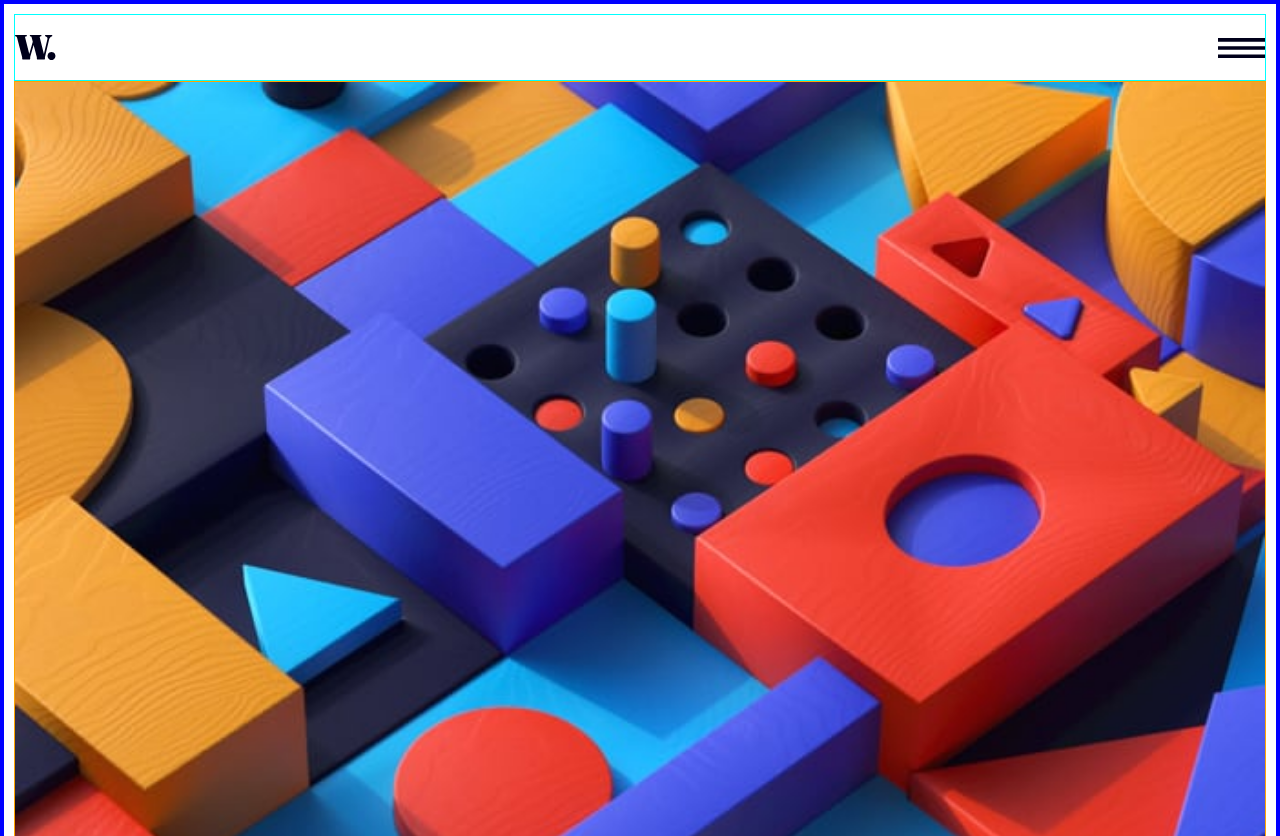
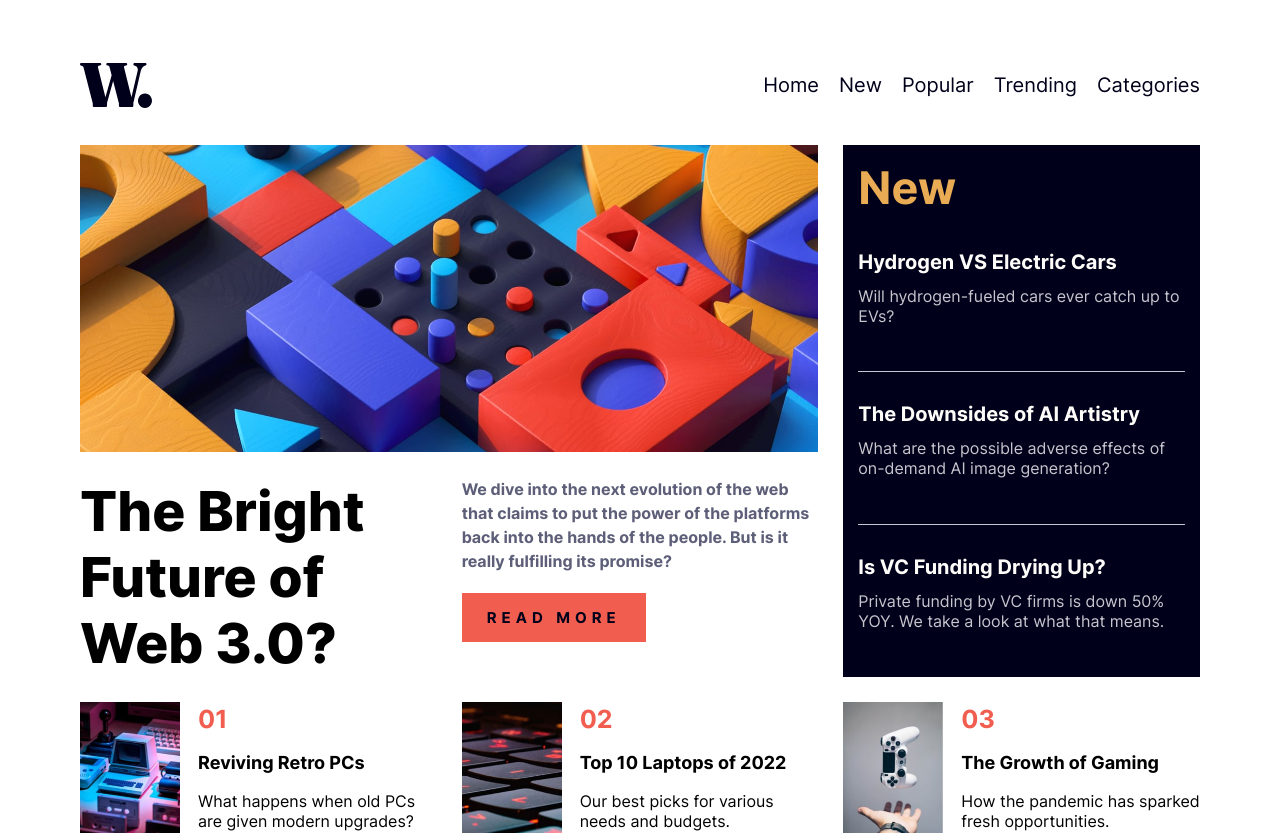
Before and after one commit to Si1entERA/news-homePage, a plain HTML site: page index.html in a window 1280 px wide. Shown: the top 836 px of the page. Drawn offline with Linux system fonts and the light colour scheme.

Commit message:
grid layout added

```diff
--- a/index.html
+++ b/index.html
@@ -2,7 +2,9 @@
 <html lang="en">
 <head>
   <meta charset="UTF-8">
-  <meta name="viewport" content="width=device-width, initial-scale=1.0"> <!-- displays site properly based on user's device -->
+  <meta name="description" content="news homepage">
+  <!-- displays site properly based on user's device -->
+  <meta name="viewport" content="width=device-width, initial-scale=1.0">
 
   <link rel="icon" type="image/png" sizes="32x32" href="./assets/images/favicon-32x32.png">
 
@@ -13,14 +15,14 @@
 </head>
 <body>
   <main class="main">
-
+    <div id="overlay"></div>
     <header>
       <img src="./assets/images/logo.svg" alt="logo">
       <!-- <img src="./assets/images/icon-menu.svg" alt="hamburger menu"> -->
-      <nav>
+      <nav aria-live="polite">
         <!-- Sidebar -->
         <ul class="sidebar">
-          <li class="close"><a href="#"><img src="./assets/images/icon-menu-close.svg" alt="close icon"></a></li>
+          <li class="close" aria-label="close menu button"><a href="#"><img src="./assets/images/icon-menu-close.svg" alt="close icon"></a></li>
           <li><a href="#">Home</a></li>
           <li><a href="#">New</a></li>
           <li><a href="#">Popular</a></li>
@@ -37,17 +39,22 @@
           <li><a href="#">Categories</a></li>
         </ul>
       </nav>
-      <img class="hamburgerMenu" src="./assets/images/icon-menu.svg" alt="hamburger menu">
+      <img class="hamburgerMenu" aria-label="open menu button" src="./assets/images/icon-menu.svg" alt="hamburger menu">
     </header>
 
-    <section id="hero-img">
+    <section id="hero-img-mobile">
       <img src="./assets/images/image-web-3-mobile.jpg" alt="hero image">
+    </section>
+
+    <section id="hero-img-desktop">
+      <img src="./assets/images/image-web-3-desktop.jpg" alt="hero image">
     </section>
 
     <section id="title">
       <h1>The Bright Future of Web 3.0?</h1>
     </section>
 
+    <div class="desc-box">
       <section id="description">
         <p>
           We dive into the next evolution of the web that claims to put the power of the platforms back into the hands of the people.
@@ -58,6 +65,7 @@
       <section id="read-more">
         <button>READ MORE</button>
       </section>
+    </div>
     <article class="new-news-box">
       <h1>New</h1>
       <section class="new-news">
@@ -117,43 +125,6 @@
       </section>
     </article>
   </main>
-
-  <!-- Home
-  New
-  Popular
-  Trending
-  Categories
-
-  The Bright Future of Web 3.0?
-
-  We dive into the next evolution of the web that claims to put the power of the platforms back into the hands of the people.
-  But is it really fulfilling its promise?
-
-  Read more
-
-  New
-
-  Hydrogen VS Electric Cars
-  Will hydrogen-fueled cars ever catch up to EVs?
-
-  The Downsides of AI Artistry
-  What are the possible adverse effects of on-demand AI image generation?
-
-  Is VC Funding Drying Up?
-  Private funding by VC firms is down 50% YOY. We take a look at what that means.
-
-  01
-  Reviving Retro PCs
-  What happens when old PCs are given modern upgrades?
-
-  02
-  Top 10 Laptops of 2022
-  Our best picks for various needs and budgets.
-
-  03
-  The Growth of Gaming
-  How the pandemic has sparked fresh opportunities.
-   -->
 </body>
 <script src="main.js"></script>
 </html>
--- a/main.js
+++ b/main.js
@@ -1,5 +1,6 @@
 const hamburgerMenu = document.querySelector('.hamburgerMenu');
 const closeSidebar = document.querySelector('.close');
+const overlay = document.getElementById("overlay");
 
 const sidebar = document.querySelector('.sidebar')
 const body = document.body;
@@ -7,11 +8,14 @@ const body = document.body;
 const closeMenu = () => {
   sidebar.classList.remove('open')
   body.classList.remove('lock')
+  overlay.style.display = 'none';
+
 }
 
 const openMenu = () => {
   sidebar.classList.add('open')
   body.classList.add('lock')
+  overlay.style.display = 'block';
 }
 
 closeSidebar.addEventListener('click', closeMenu)
--- a/style.css
+++ b/style.css
@@ -41,7 +41,7 @@
 }
 
 body {
-  border: 4px solid blue;
+  /* border: 4px solid blue; */
 }
 
 main {
@@ -50,23 +50,11 @@ main {
   flex-direction: column;
   align-items: center;
   min-height: 100vh;
-  padding: 10px 10px 50px 10px;
-}
-
-.filter {
-  border: 5px solid crimson;
-  position: absolute;
-  background-color: black;
-  z-index: 1;
-}
-
-.lock{
-  overflow: hidden;
+  padding: 10px 15px 50px 15px;
 }
 
 /* NAV START */
 nav ul {
-  /* width: 100%; */
   list-style: none;
   display: none;
   justify-content: flex-end;
@@ -100,7 +88,7 @@ nav a:hover {
   right: -999px;
   height: 100vh;
   width: 70%;
-  z-index: 999;
+  z-index: 1000;
   background-color: var(--Off-white);
   display: flex;
   flex-direction: column;
@@ -115,7 +103,6 @@ nav a:hover {
 
 .sidebar li {
   width: 100%;
-  /* border: 1px solid brown; */
 }
 
 .sidebar a {
@@ -132,13 +119,32 @@ nav a:hover {
   height: 35px;
 }
 
-
 .close a{
   justify-content: flex-end;
 }
 
 .close img {
   height: 80px;
+}
+
+#overlay {
+  position: fixed;
+  margin: 0;
+  top: 0;
+  left: 0;
+  width: 100%;
+  height: 100%;
+  background-color: rgba(0, 0, 0, 0.5);
+  z-index: 500;
+  display: none;
+}
+
+.sidebar.open ~ #overlay {
+  display: block;
+}
+
+.lock {
+  overflow: hidden;
 }
 /* SIDEBAR END */
 
@@ -147,7 +153,6 @@ header {
   display: flex;
   justify-content: space-between;
   align-items: center;
-  border: 1px solid cyan;
   width: 100%;
   padding: 20px 0 20px 0;
 }
@@ -163,49 +168,53 @@ header img:last-child{
 /* HEADER END */
 
 /* HERO  IMAGE START */
-#hero-img {
-  border: 1px solid orange;
+#hero-img-mobile {
+  /* border: 1px solid orange; */
   width: 100%;
 }
 
-#hero-img img{
+#hero-img-desktop {
+  display: none;
+}
+
+#hero-img-mobile img{
   width: 100%;
 }
 /* HERO IMAGE END */
 
 /* TITLE START */
 #title {
-  border: 1px solid darkolivegreen;
+  /* border: 1px solid darkolivegreen; */
   width: 100%;
 }
 
 #title h1 {
-  font-size: 40px;
+  font-size: 45px;
   font-family: 'InterExtraBold', 'InterRegular';
   padding: 15px 0;
 }
 /* TITLE END */
 
+.desc-box {
+  height: 100%;
+}
+
 /* DESCRIPTION START */
 #description {
-  border: 1px solid palevioletred;
+  /* border: 1px solid palevioletred; */
   width: 100%;
-}
-
-p {
-  font-size: 15px;
-
 }
 
 #description p {
   line-height: 1.5;
+  font-size: 15px;
   color: var(--Dark-grayish-blue);
 }
 /* DESCRIPTION END */
 
 /* READ MORE START */
 #read-more {
-  border: 1px solid crimson;
+  /* border: 1px solid crimson; */
   padding: 20px 0;
   width: 100%;
   display: flex;
@@ -231,7 +240,7 @@ p {
 
 /* NEW ARTICLE BOX START */
 article:first-of-type {
-  border: 1px solid darkblue;
+  /* border: 1px solid darkblue; */
   background-color: var(--Very-dark-blue);
   margin: 25px 0;
   padding: 15px 15px 0px 15px;
@@ -242,6 +251,10 @@ article:first-of-type {
   border-bottom: 1px solid var(--Grayish-blue);
   padding: 20px 0;
   color: var(--Off-white);
+}
+
+.new-news p:last-child {
+  color: var(--Grayish-blue);
 }
 
 .new-news:last-child {
@@ -258,7 +271,7 @@ article:first-of-type {
 .new-news p:nth-of-type(1) {
   font-family: 'InterBold', sans-serif;
   font-size: 20px;
-  padding-bottom: 8px;
+  padding-bottom: 12px;
   transition: ease 0.3s;
   cursor: pointer;
 }
@@ -266,18 +279,16 @@ article:first-of-type {
 .new-news p:nth-of-type(1):hover {
   color: var(--Soft-orange);
 }
-
-
 /* NEW ARTICLE BOX END */
 
 /* NEWS BOX START */
 article:last-of-type {
-  border: 1px solid lime;
+  /* border: 1px solid lime; */
   width: 100%;
 }
 
 .news-box {
-  border: 4px solid purple;
+  /* border: 4px solid purple; */
   display: flex;
   align-items: center;
   justify-content: center;
@@ -285,11 +296,12 @@ article:last-of-type {
 }
 
 .news-box p {
-  border: 1px solid orangered;
+  /* border: 1px solid orangered; */
+  margin-left: 18px;
 }
 
 figure {
-  border: 1px solid orangered;
+  /* border: 1px solid orangered; */
   max-width: 120px;
   height: 100%;
 }
@@ -300,8 +312,7 @@ figure img {
 }
 
 div {
-  /* border: 2px solid crimson; */
-  margin-left: 15px;
+  /* margin-left: 15px; */
 }
 
 div p:nth-of-type(1) {
@@ -328,6 +339,173 @@ div a {
 div a:hover {
   color: var(--Soft-red);
 }
+/* NEWS BOX END */
 
 
-/* NEWS BOX END */
+@media screen and (min-width: 600px) {
+  main {
+    display: grid;
+    gap: 25px;
+    grid-template-columns: 1fr 1fr;
+    grid-template-rows: 50px 1fr 200px;
+    padding: 50px 80px;
+  }
+
+  header {
+    grid-column: span 2;
+    padding: 10px 0;
+  }
+
+  header img {
+    height: 45px;
+  }
+
+  #title {
+    grid-column-start: 1;
+    grid-row-start: 3;
+  }
+
+  #hero-img-mobile{
+    display: none;
+  }
+
+  #hero-img-desktop{
+    display: block;
+    grid-column: span 2;
+  height: 100%;
+
+  }
+
+  #hero-img-desktop img{
+    width: 100%;
+    height: 100%;
+  }
+
+  article:first-of-type{
+    grid-column: span 2;
+    grid-row: 4;
+    display: grid;
+    grid-template-columns: 1fr;
+    grid-template-rows: 60px;
+    grid-auto-rows: 1fr;
+    margin: 0;
+    width: 100%;
+    height: 100%;
+  }
+
+  article:last-of-type {
+    display: grid;
+    grid-template-columns: 1fr;
+    /* grid-column: span 3; */
+    /* width: 100%; */
+  }
+
+  #description p {
+    font-size: 16px;
+  }
+
+  .hamburgerMenu {
+    display: none;
+  }
+
+  nav ul {
+    display: flex;
+  }
+
+  nav a {
+    font-size: 16px;
+  }
+}
+
+@media screen and (min-width: 1000px) {
+
+  main {
+    display: grid;
+    gap: 25px;
+    grid-template-columns: repeat(3, 1fr);
+    grid-template-rows: 70px 1fr  200px;
+    max-width: 1300px;
+  }
+
+  header {
+    grid-column: span 3;
+  }
+
+  #title {
+    grid-column-start: 1;
+    grid-row-start: 3;
+  }
+
+  #hero-img-mobile{
+    display: none;
+  }
+
+  #hero-img-desktop{
+    display: block;
+    grid-column: span 2;
+  height: 100%;
+
+  }
+
+  #hero-img-desktop img{
+    width: 100%;
+    height: 100%;
+  }
+
+  article:first-of-type{
+    grid-column: 3;
+    grid-row: 2 /4;
+    display: grid;
+    grid-template-columns: 1fr;
+    grid-template-rows: 60px;
+    grid-auto-rows: 1fr;
+    margin: 0;
+    width: 100%;
+    height: 100%;
+  }
+
+  article:last-of-type {
+    display: grid;
+    grid-template-columns: 1fr 1fr 1fr;
+    gap: 25px;
+    grid-column: span 3;
+    width: 100%;
+  }
+
+  .hamburgerMenu {
+    display: none;
+  }
+
+  nav ul {
+    display: flex;
+  }
+
+  #title h1 {
+    font-size: 55px;
+  }
+
+  #description p {
+    font-size: 16px;
+  }
+
+  .new-news-box h1 {
+    font-size: 45px;
+  }
+
+  .new-news {
+    padding: 30px 0 0 0;
+  }
+
+  .new-news:last-child {
+    padding: 30px 0 0 0;
+  }
+
+  nav a {
+    font-size: 20px;
+  }
+
+  nav a:last-child{
+    padding-right: 0;
+  }
+
+}
```
Lines whose indentation alone changed are shown as unchanged.
